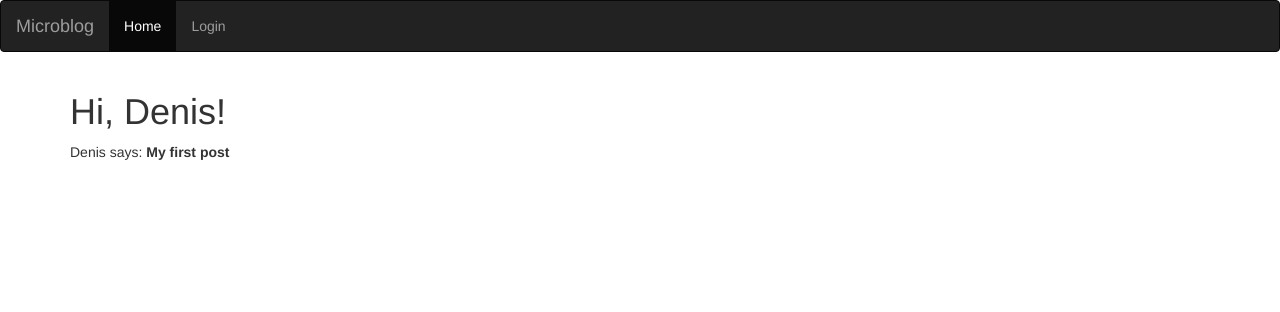
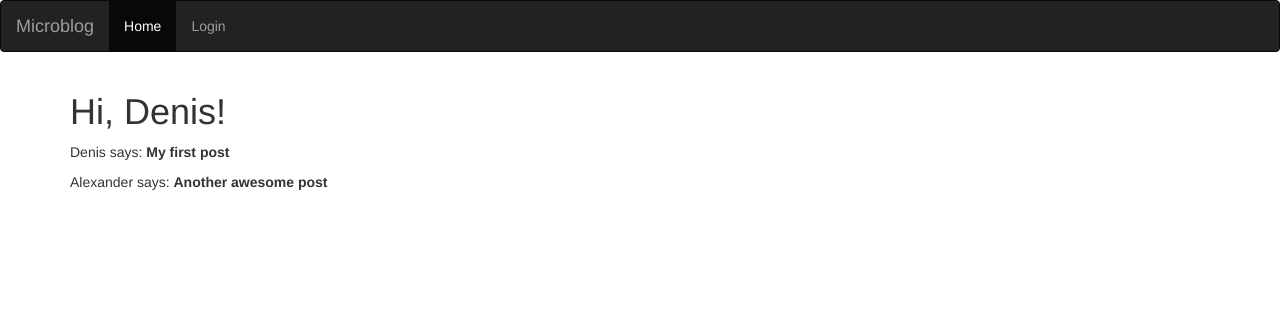
Before and after one commit to DennZo1993/microblog, a Flask app: page / in a window 1280 px wide. Shown: the top 312 px of the page. Run offline with Flask 2, Linux system fonts and the light colour scheme; some libraries are stand-ins or nearby versions.

Commit message:
Use 'url_for' function whenever possible

```diff
--- a/app/auth/routes.py
+++ b/app/auth/routes.py
@@ -1,9 +1,11 @@
-from flask import render_template
+from flask import render_template, redirect, url_for
 
 from app.auth import auth_bp
 from app.auth.forms import LoginForm
 
-@auth_bp.route('/login')
+@auth_bp.route('/login', methods=['GET', 'POST'])
 def login():
     form = LoginForm()
+    if form.validate_on_submit():
+        return redirect(url_for('main.index'))
     return render_template('auth/login.html', title='Login', form=form)
--- a/app/main/routes.py
+++ b/app/main/routes.py
@@ -7,9 +7,13 @@ from app.main import main_bp
 def index():
     user = {'username': 'Denis'}
     posts = [
-      {
-        'author': user,
-        'body': 'My first post',
-      },
+        {
+            'author': user,
+            'body': 'My first post',
+        },
+        {
+            'author': {'username': 'Alexander'},
+            'body': 'Another awesome post',
+        },
     ]
     return render_template('index.html', title='Home', user=user, posts=posts)
--- a/app/templates/base.html
+++ b/app/templates/base.html
@@ -8,15 +8,15 @@
   <nav class="navbar navbar-inverse">
     <div class="container-fluid">
       <div class="navbar-header">
-        <a class="navbar-brand" href="/index">Microblog</a>
+        <a class="navbar-brand" href="{{ url_for('main.index') }}">Microblog</a>
       </div>
 
       <ul class="nav navbar-nav">
         <li class="active">
-          <a href="/index">Home</a>
+          <a href="{{ url_for('main.index') }}">Home</a>
         </li>
         <li>
-          <a href="/login">Login</a>
+          <a href="{{ url_for('auth.login') }}">Login</a>
         </li>
       </ul>
     </div>
```
